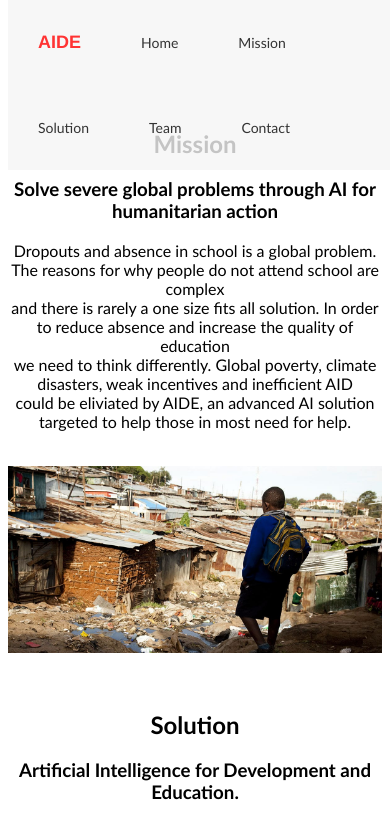
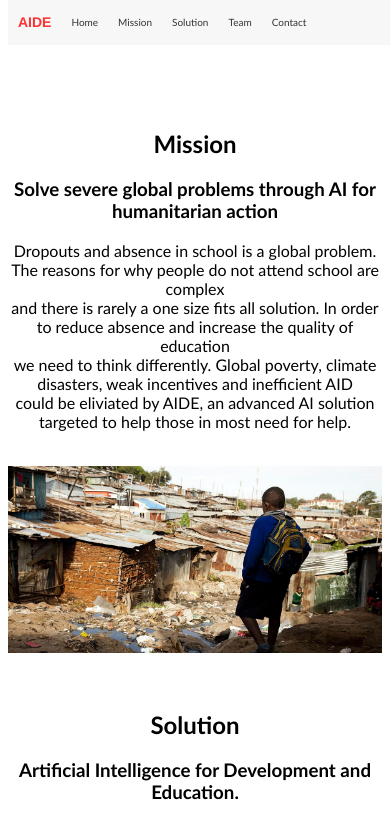
Before and after one commit to sindrefladvad/innovationcamp, a plain HTML site: page index.html in a window 390 px wide. Shown: the top 818 px of the page. Drawn offline with Linux system fonts and the light colour scheme.

Commit message:
prøver å fikse til mobil

```diff
--- a/stylesheet.css
+++ b/stylesheet.css
@@ -44,8 +44,8 @@
   @media screen and (max-width: 650px) {
     .navbar a {
       float: left;
-      font-size: 14px;
-
+      font-size: 10px;
+      padding: 10px 10px;
       text-align: left;
     }
     .navbar-right {
@@ -53,7 +53,7 @@
     }
 
     .navbar a.logo {
-        font-size: 18px;
+        font-size: 14px;
         font-weight: bold;
         font-family: Helvetica, Arial, sans-serif;
         color:red;
```
